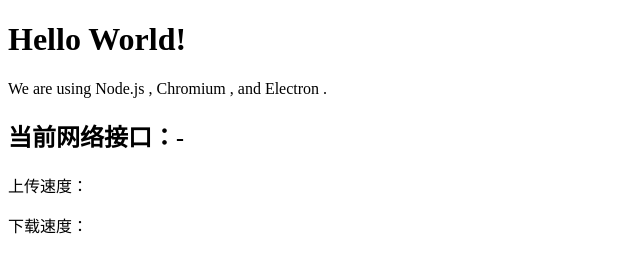
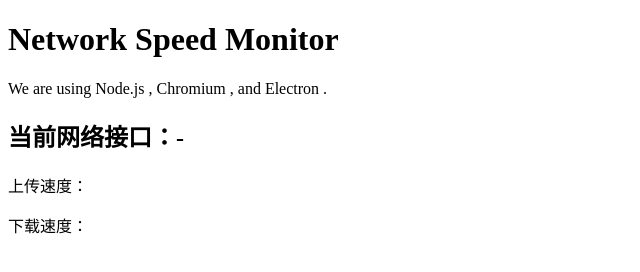
Before and after one commit to xieerduos/electron-network-speed-monitor, an Electron app: page index.html in a window 800 px wide. Shown: the whole page, without its empty margins (0-640 px from the left). Drawn offline with Linux system fonts and the light colour scheme; no server answers.

Commit message:
Update title and heading

```diff
--- a/index.html
+++ b/index.html
@@ -8,10 +8,10 @@
       content="default-src 'self'; script-src 'self'; style-src 'self' 'unsafe-inline'"
     />
     <link href="./styles.css" rel="stylesheet" />
-    <title>Hello World!</title>
+    <title>Network Speed Monitor</title>
   </head>
   <body>
-    <h1>Hello World!</h1>
+    <h1>Network Speed Monitor</h1>
     We are using Node.js <span id="node-version"></span>, Chromium
     <span id="chrome-version"></span>, and Electron
     <span id="electron-version"></span>.
```
